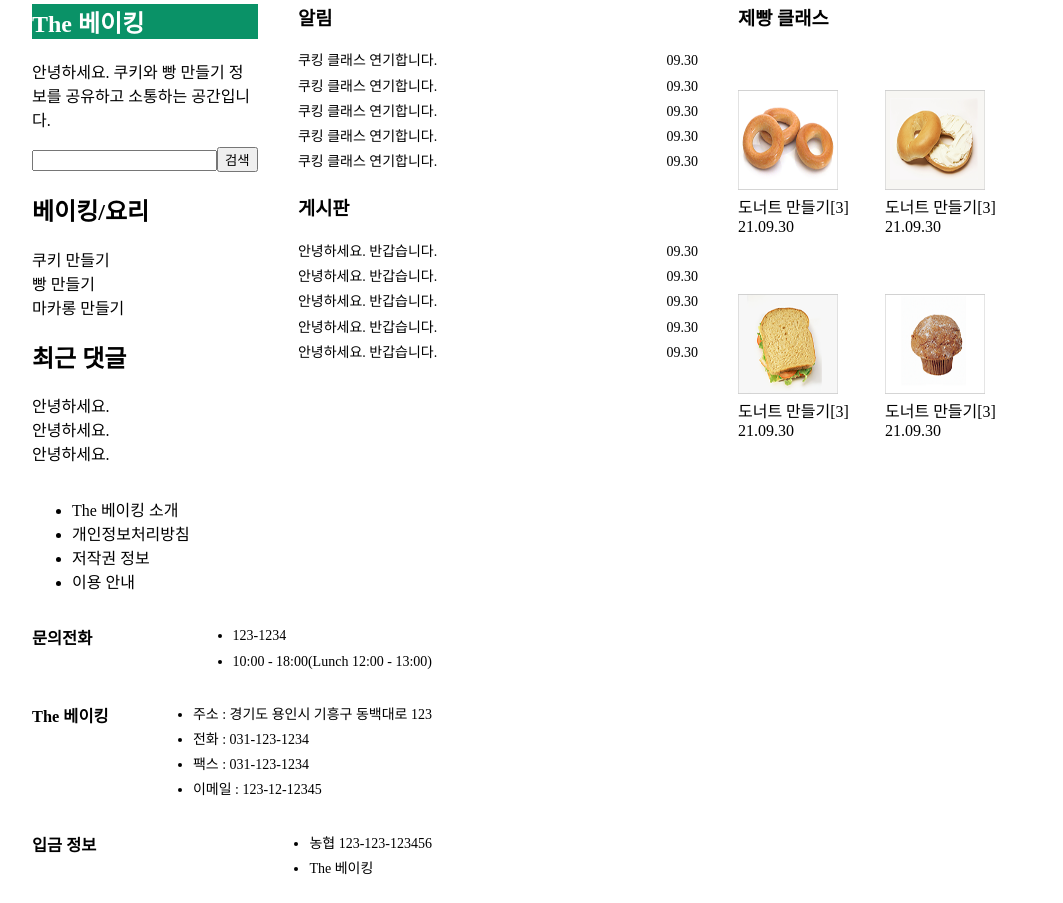
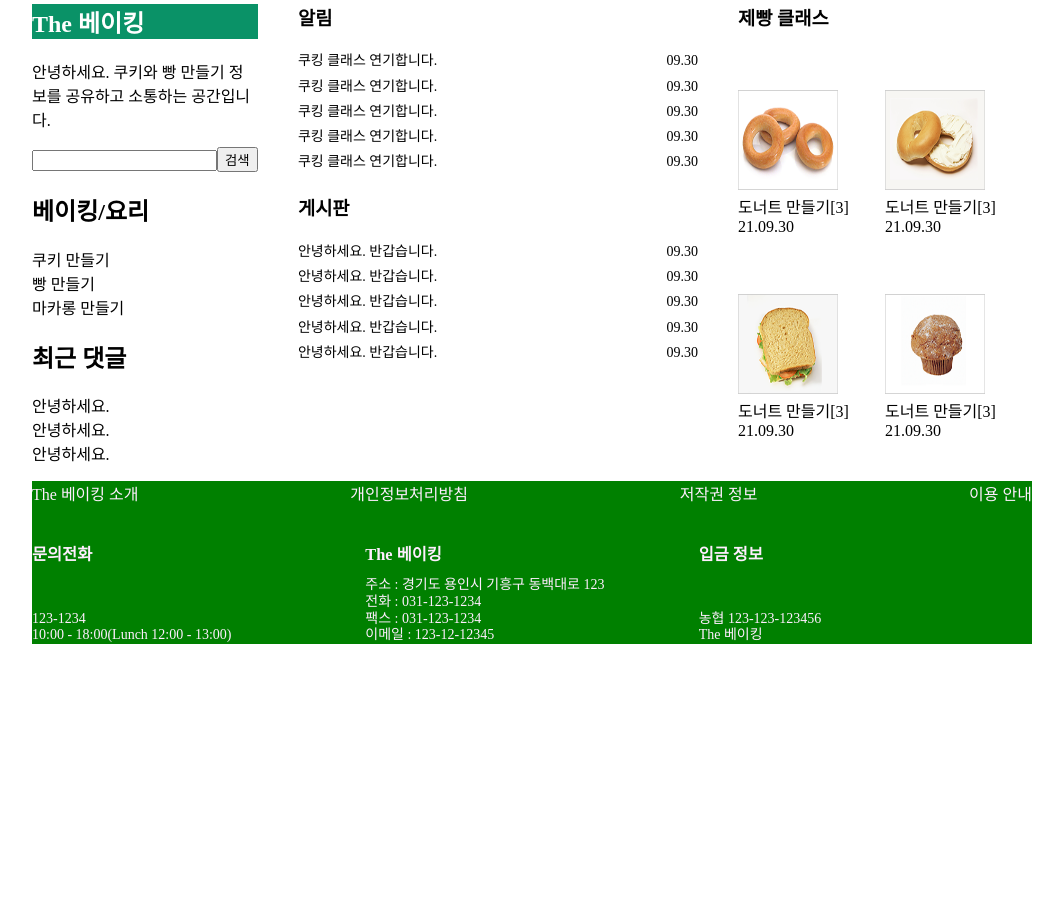
Before and after one commit to poro13/myweb, a plain HTML site: page the 베이킹/index.html in a window 1280 px wide. Shown: the part 528-1431 px from the top of the page, without its empty margins (108-1171 px from the left). After the commit the page ends 1180 px from the top, so only its background shows below. Drawn offline with Linux system fonts and the light colour scheme; files that its build step writes are made by us from their sources.

Commit message:
the 베이킹 2차 수정
footer css style 추가

```diff
--- a/the 베이킹/style.css
+++ b/the 베이킹/style.css
@@ -36,7 +36,7 @@ header .box{
 /* main_image */
 #main_image{
     height: 400px;
-    background-image: url(/img/main_bg.png);
+    background-image: url(./img/main_bg.png);
     background-position: center;
     background-repeat: no-repeat;
     background-size: auto;
@@ -109,3 +109,42 @@ aside ul{
     width: 100px;
     height: 100px;
 }
+
+/* footer */
+footer .box{
+    display: flex;
+    flex-wrap: wrap;
+    background-color: green;
+    color: #ffeeff;
+}
+
+footer ul{
+    list-style: none;
+    padding: 0;
+    margin: 0;
+}
+
+#bottom_menu{
+    width: 100%;
+}
+
+#bottom_menu ul{
+    display: flex;
+    margin-bottom: 20px;
+    justify-content: space-between;
+}
+
+footer .items{
+    flex:1;
+    display: flex;
+    flex-direction: column;
+    width: auto;
+}
+
+footer .items h3{
+    margin-bottom: 10px;
+}
+
+footer .items ul{
+    line-height: 120%;
+}
```
